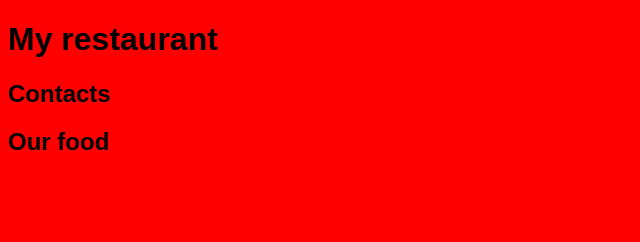
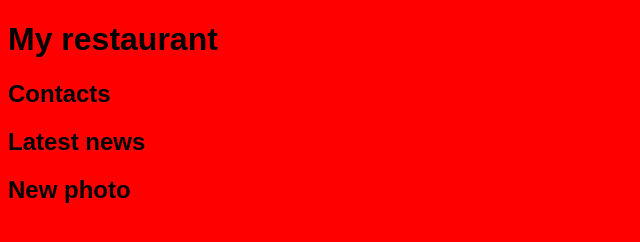
Before and after one commit to AlbertInfo/my-restaurant, a plain HTML site: page index.html in a window 1280 px wide. Shown: the whole page, without its empty margins (0-640 px from the left). Drawn offline with Linux system fonts and the light colour scheme.

```diff
--- a/index.html
+++ b/index.html
@@ -14,7 +14,8 @@
     </header>
 
     <section>
-        <h1>Our food</h1>
+        <h1>Latest news</h1>
+        <h2>New photo</h2>
     </section>
 </body>
 </html>
```
